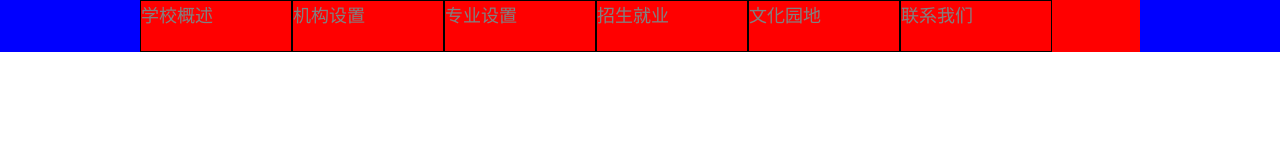
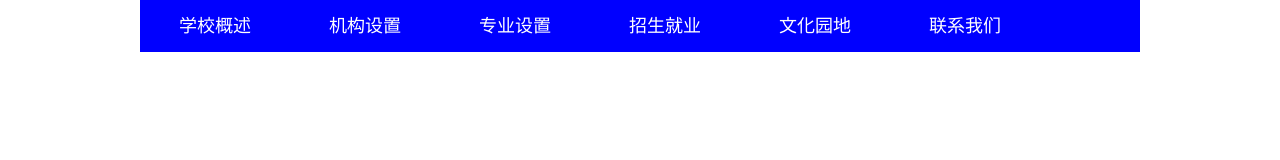
Before and after one commit to billchuan/html, a plain HTML site: page src/demo12.html in a window 1280 px wide. Drawn offline with Linux system fonts and the light colour scheme.

Commit message:
4月3日上课更新

```diff
--- a/src/demo12.html
+++ b/src/demo12.html
@@ -10,26 +10,28 @@
             padding: 0;
             list-style: none; /*将无序列表的项目符号清除*/
             font-size: 18px;
-            color: gray;
+            color: white;
         }
 
         div {
-            background: blue;
+            /*background: blue;*/
             height: 52px;
         }
 
         ul {
-            background: red;
+            background: blue;
             width: 1000px;
             height: 52px;
             margin: auto; /*使ul水平方向居中*/
         }
 
         li {
-            border: 1px solid black;
+            /*border: 1px solid black;*//*边框设计*/
             float: left;/*将文字变成从左向右的排列*/
             width: 150px;
-            height: 50px;
+            height: 52px;
+            text-align: center;/*使文字水平居中*/
+            line-height: 52px;/*使文字垂直居中*/
         }
     </style>
 </head>
```
